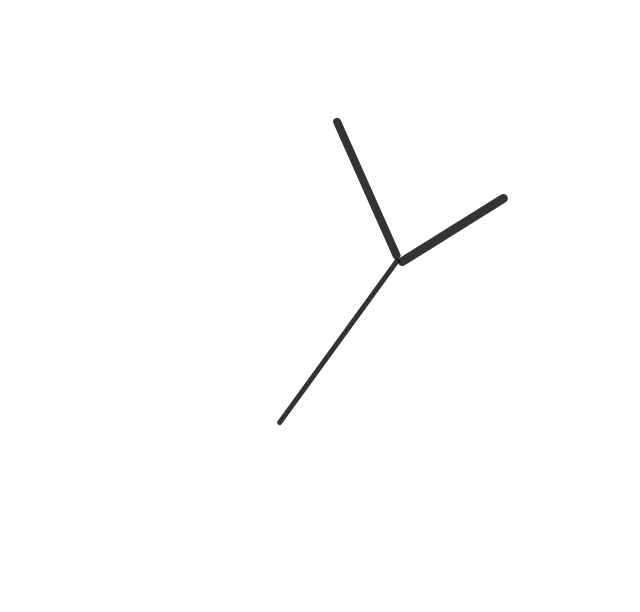
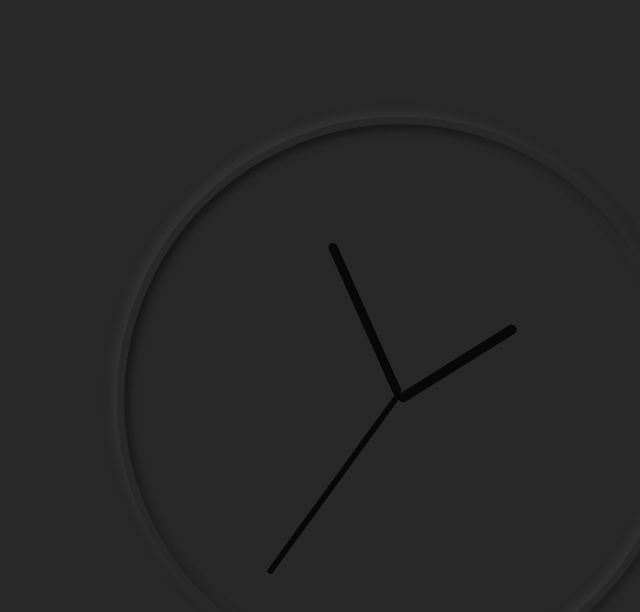
Before and after one commit to fvelsg/fvelsg.github.io, a plain HTML site: page index.html in a window 1280 px wide. Shown: the whole page, without its empty margins (240-880 px from the left). Drawn offline with Linux system fonts and the light colour scheme.

Commit message:
Update style.css

```diff
--- a/style.css
+++ b/style.css
@@ -34,6 +34,36 @@
 	opacity: 0.8;
 }
 
+ html {
+  background: #282828;
+  text-align: center;
+  font-size: 10px;
+}
+
+body {
+  margin: 0;
+  font-size: 2rem;
+  display: flex;
+  flex: 1;
+  min-height: 100vh;
+  align-items: center;
+}
+
+.clock {
+  width: 30rem;
+  height: 30rem;
+  position: relative;
+  padding: 2rem;
+  border: 7px solid #282828;
+  box-shadow: -4px -4px 10px rgba(67,67,67,0.5),
+                inset 4px 4px 10px rgba(0,0,0,0.5),
+                inset -4px -4px 10px rgba(67,67,67,0.5),
+                4px 4px 10px rgba(0,0,0,0.3);
+  border-radius: 50%;
+  margin: 50px auto;
+
+}
+
 #second {
 	width: 1%;
 	height: 40%;
```
